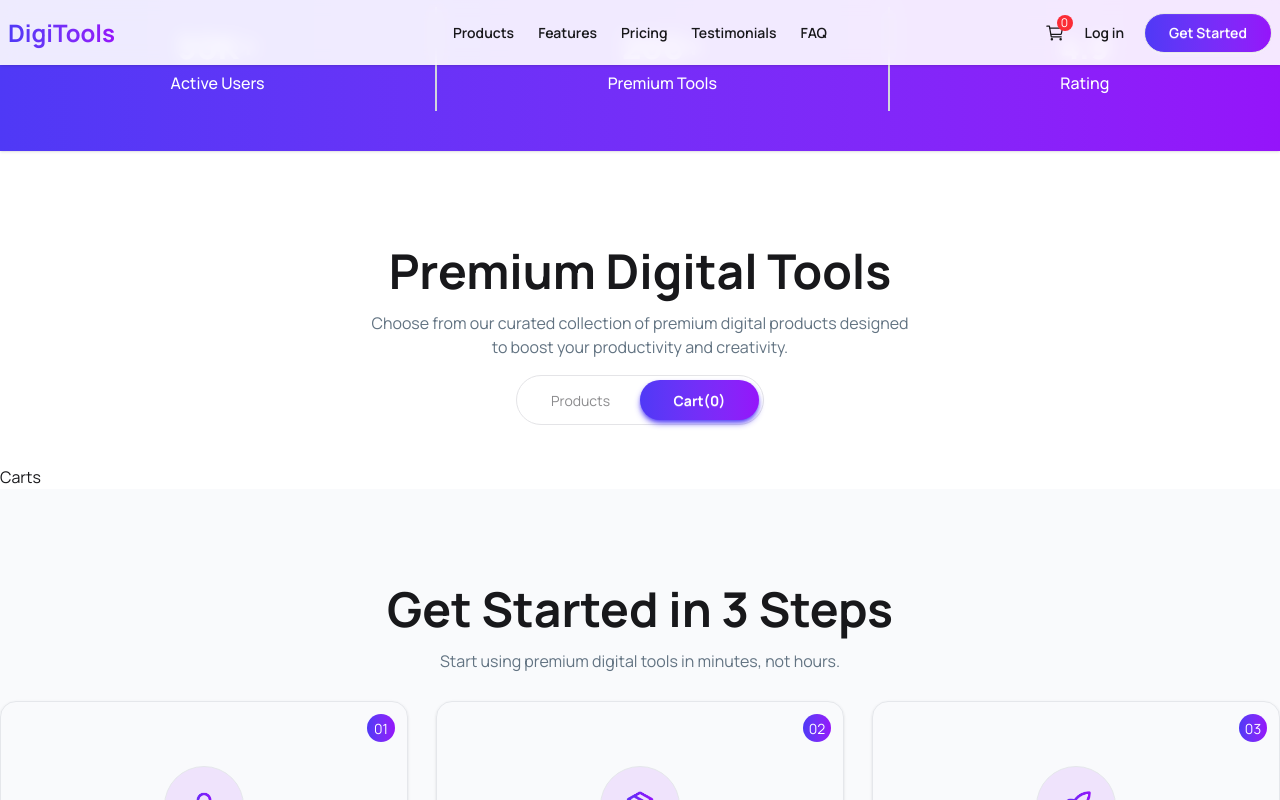
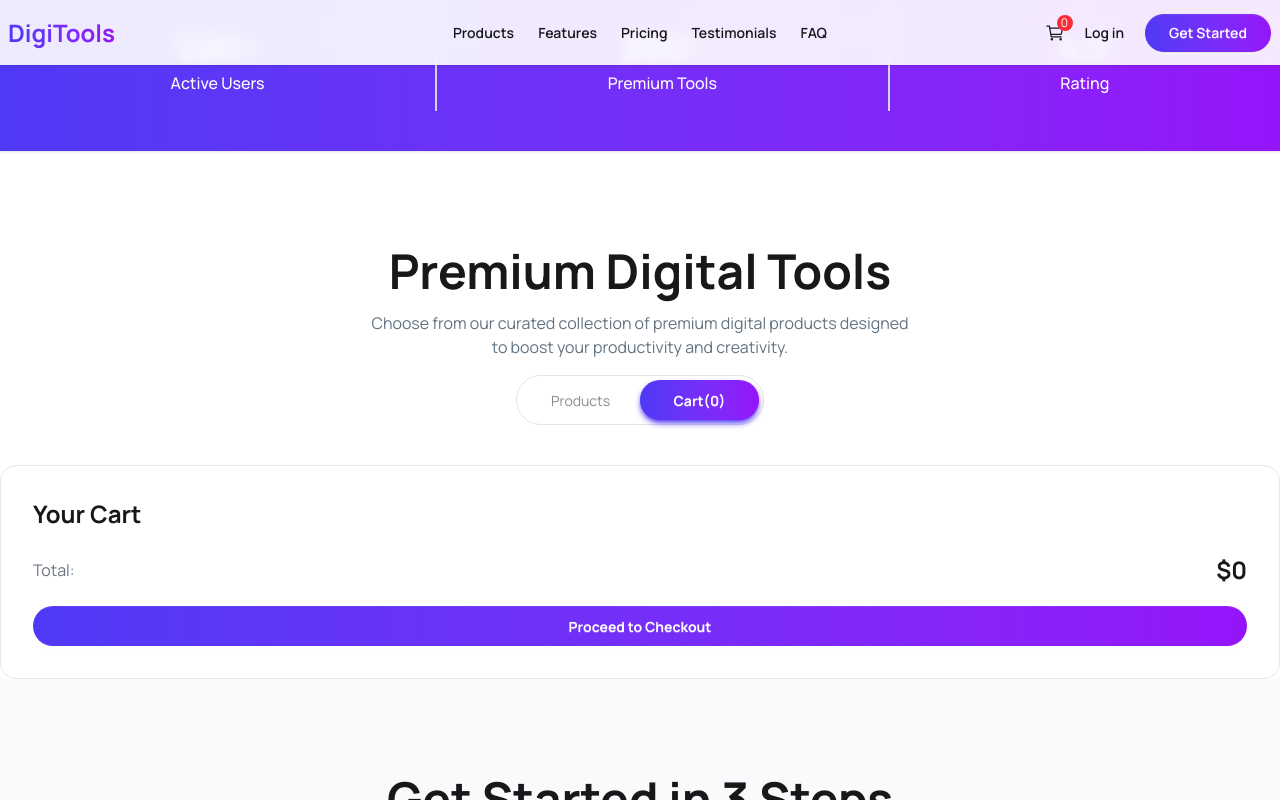
Before and after one commit to Morshedul-developer/digitools-platform, a React (Vite) app: page / in a window 1280 px wide. Both pictures are taken after a click on the radio button "Cart(0)". Shown: the part 737-1537 px from the top of the page. Built offline with nearby package versions, Linux system fonts and the light colour scheme.

Commit message:
designed the carts section

```diff
--- a/src/components/Carts/Carts.jsx
+++ b/src/components/Carts/Carts.jsx
@@ -1,7 +1,14 @@
 const Carts = () => {
     return (
-        <div>
-            Carts
+        <div className="max-w-7xl mx-auto">
+            <div className="border border-gray-200 p-8 rounded-2xl">
+            <h4 className="text-2xl font-bold mb-6">Your Cart</h4>
+            <div className="flex items-center justify-between mb-5">
+                <span className="text-gray-500">Total:</span>
+                <strong className="text-2xl">$0</strong>
+            </div>
+            <button className="btn rounded-full w-full border-none bg-linear-to-r from-[#4F39F6] to-[#9514FA] text-white hover:from-[#9514FA] hover:to-[#4F39F6] transition-all duration-300 hover:-translate-y-1 hover:shadow-lg hover:shadow-[#4F39F6]/40 active:translate-y-0 active:scale-95 hover:text-white/85 font-bold">Proceed to Checkout</button>
+            </div>
         </div>
     );
 };
```
